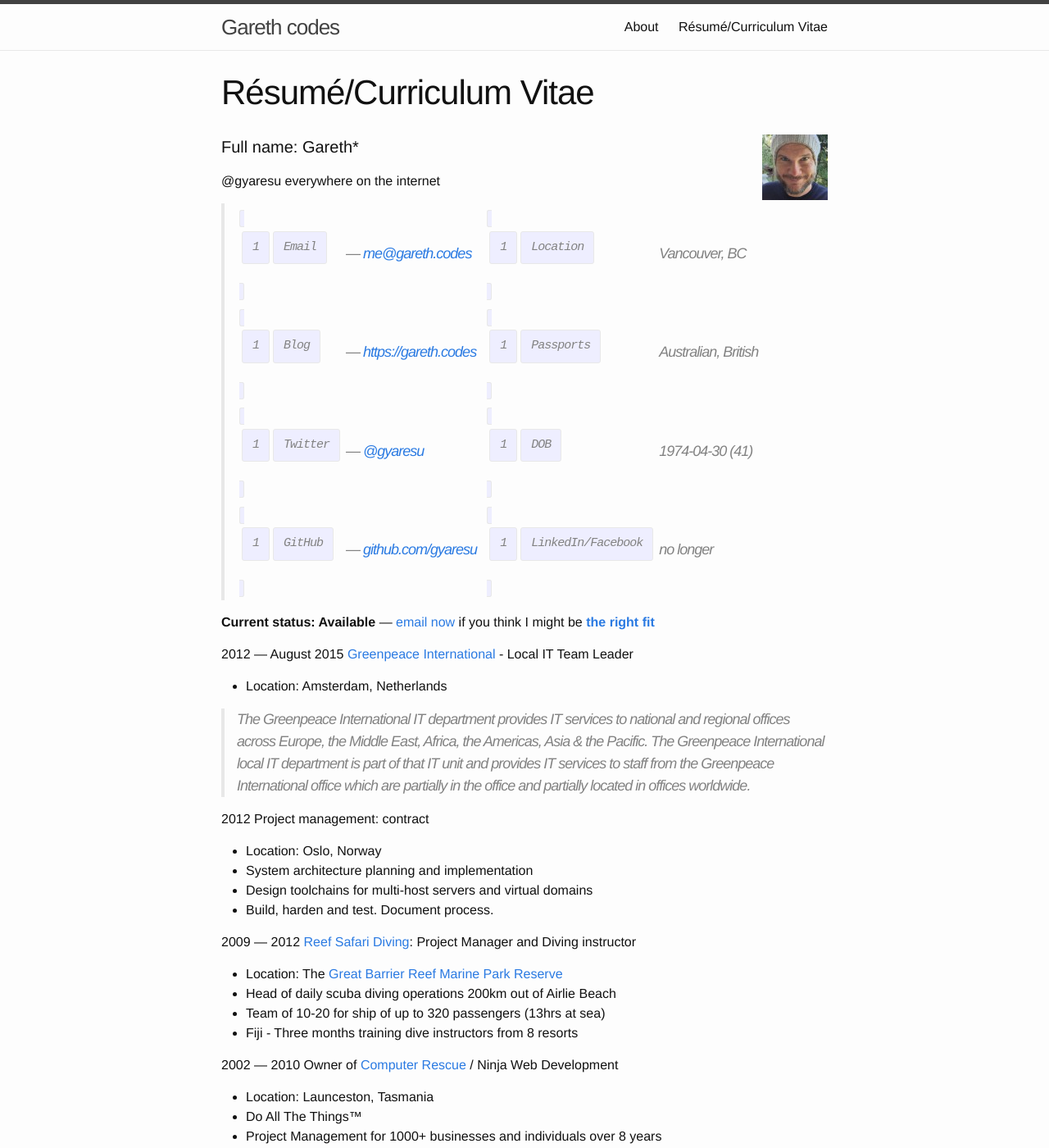
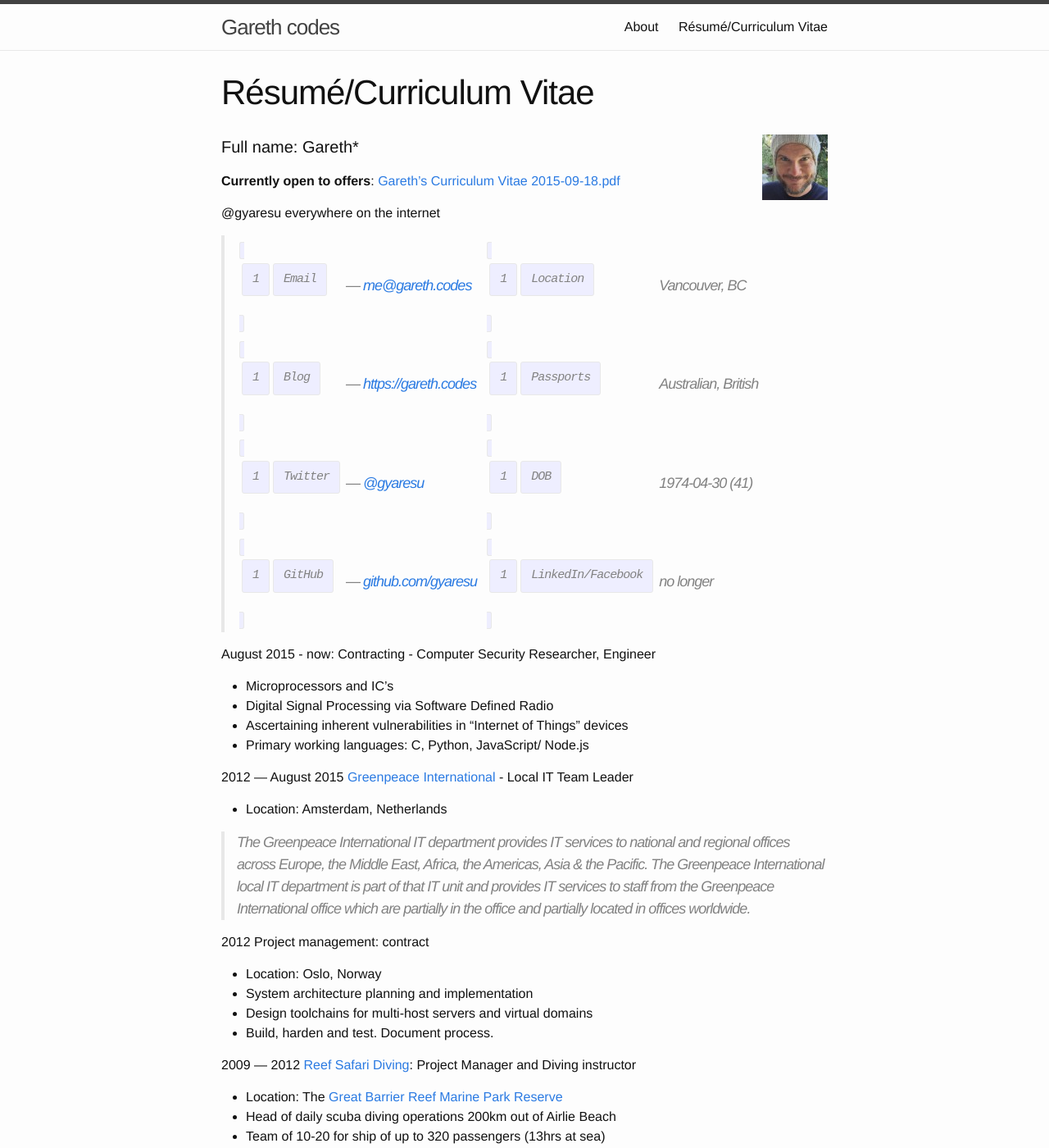
Before and after one commit to gyaresu/gareth.codes, a Jekyll site: the page built from cv.md, in a window 1280 px wide and 1400 px high. Shown: the whole window at 82% size. Built offline with Jekyll 4.4.1, drawn with Linux system fonts in a browser that asks for light colours; some of the changed text lies outside the part shown.

Commit message:
cv pdf link

```diff
--- a/cv.md
+++ b/cv.md
@@ -8,6 +8,8 @@ permalink: /cv/
 
 #### Full name: Gareth*
 
+**Currently open to offers**: [Gareth's Curriculum Vitae 2015-09-18.pdf](/files/gareth-curriculum-vitae-2015-09-18.pdf)
+
 @gyaresu everywhere on the internet
 
 >:-------:|-|:----------------------------|-|:--------------------|--------------------:
@@ -16,7 +18,15 @@ permalink: /cv/
 `Twitter` |—| [@gyaresu][twitter]         | | `DOB`               | 1974-04-30 (41)
  `GitHub` |—| [github.com/gyaresu][github]| | `LinkedIn/Facebook` | no longer
 
-**Current status: Available** — [email now](mailto:me@gareth.codes?subject="U CAN HAZ JOB!!!11!1") if you think I might be **[the right fit](/gareth-does-canada)**
+
+
+August 2015 - now: Contracting - Computer Security Researcher, Engineer
+
+ * Microprocessors and IC's
+ * Digital Signal Processing via Software Defined Radio
+ * Ascertaining inherent vulnerabilities in "Internet of Things" devices
+ * Primary working languages: C, Python, JavaScript/ Node.js
+
 
 2012 — August 2015 [Greenpeace International][gpi] - Local IT Team Leader
 
@@ -43,7 +53,7 @@ partially located in offices worldwide.
 2002 — 2010 Owner of [Computer Rescue][cr] / Ninja Web Development
 
  * Location: Launceston, Tasmania
- * Do All The Things™
+ * Full-service IT support
  * Project Management for 1000+ businesses and individuals over 8 years
  * Trying to list every skill or project would not do justice to the
    sheer range of business requirements and solutions I've been directly
```
Also changed, not shown: _posts/2015-09-02-chip-hacking.markdown (added, +24 -0 lines), 1 other file.
